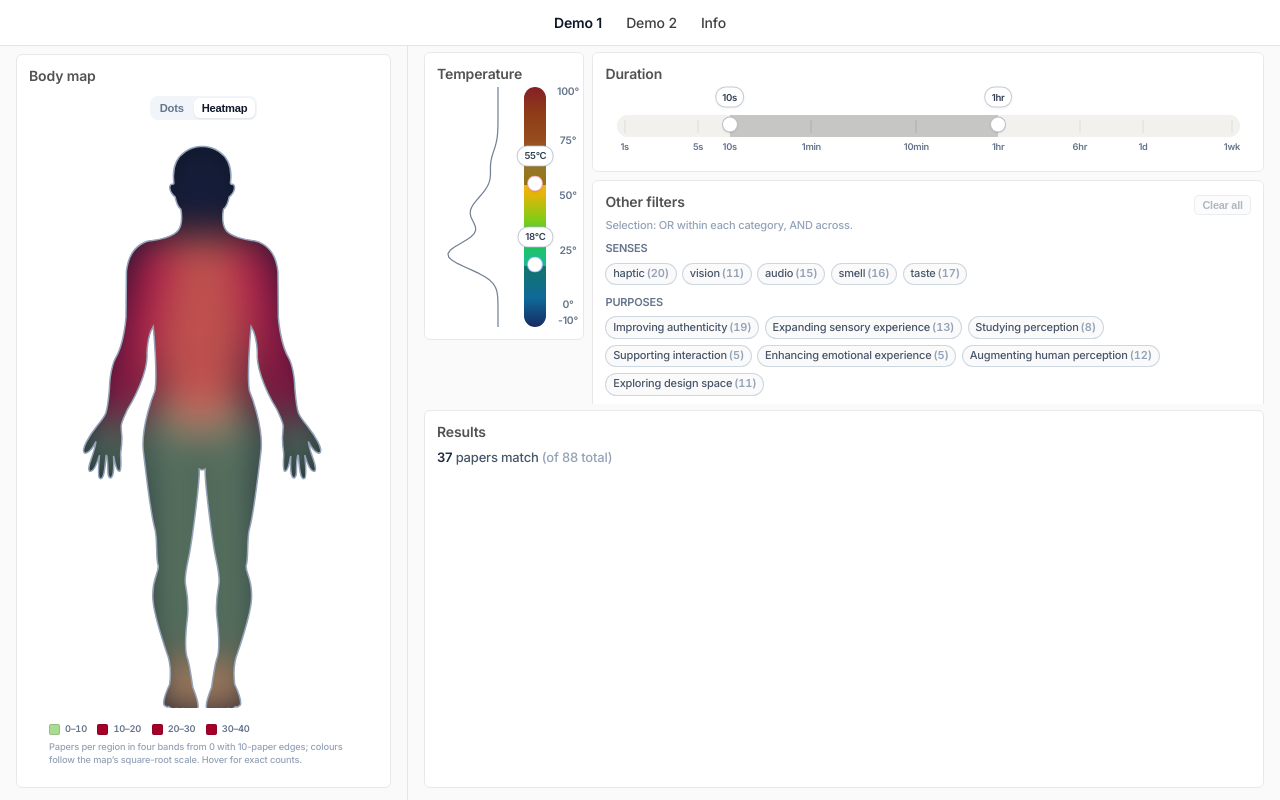
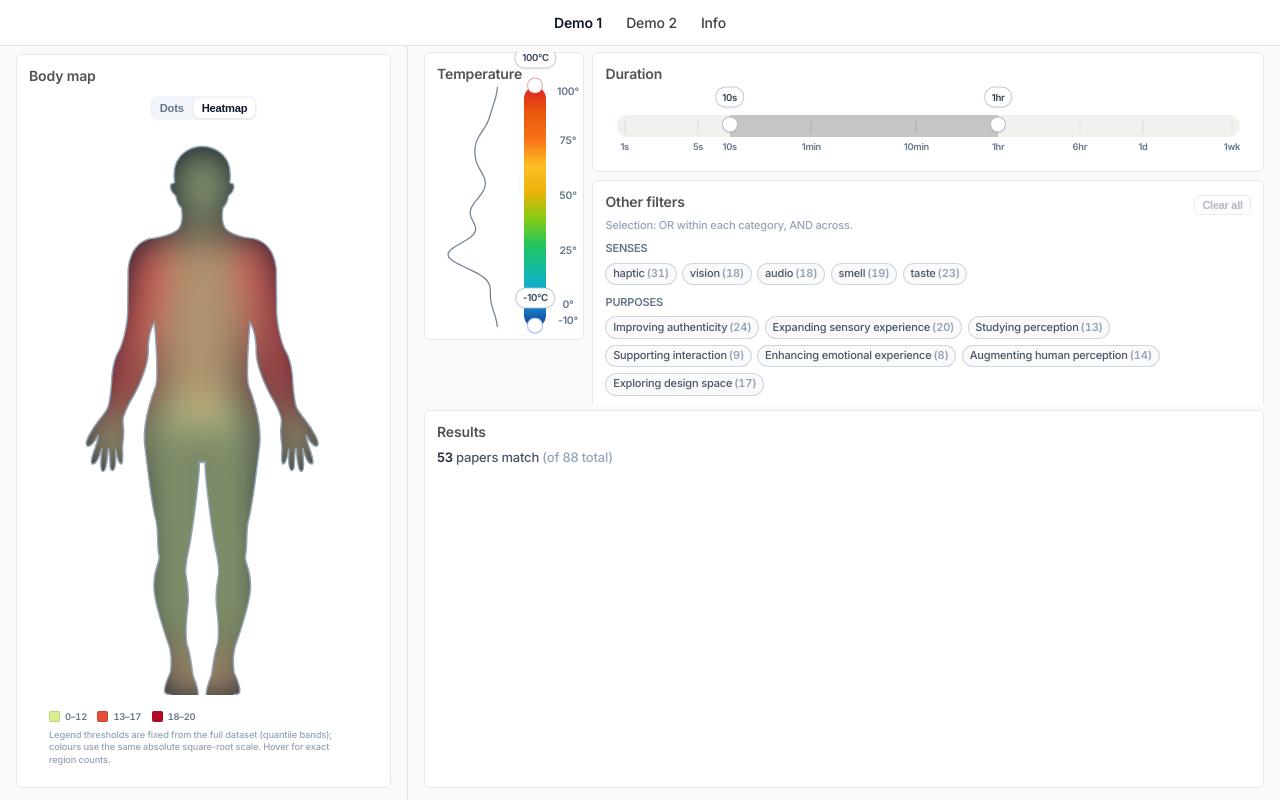
Before and after one commit to sandyleedev/thermal-interaction-web, a React (Vite) app in the folder frontend/: page /demo1 in a window 1280 px wide. Built offline with nearby package versions, Linux system fonts and the light colour scheme; the HTML template or start-up script is replaced by a standard one.

Commit message:
feat(frontend): arrange default temperature range & body map legends

```diff
--- a/frontend/src/components/body-map/BodyMap.tsx
+++ b/frontend/src/components/body-map/BodyMap.tsx
@@ -13,9 +13,10 @@ import {
 import { type BodySubpath } from "./bodyMapSampleDots";
 import { DEFAULT_PAPER_COUNTS } from "./bodyMapMockData";
 import {
-  buildHeatmapColorLegendItems,
+  buildGlobalHeatmapScaleFromFullDatasetCounts,
   countToPerceptualNormalized,
   generateDotsForRegion,
+  getRegionCountForBodyMapPart,
   mapCountToColor,
 } from "./bodyMapVisualization";
 
@@ -39,24 +40,6 @@ type BodyPart = {
   label: string;
   subpaths: BodySubpath[];
 };
-
-function paperCountForPart(
-  partId: string,
-  raw: Record<string, number>,
-): number {
-  switch (partId) {
-    case "arms":
-      return raw.arms ?? (raw.leftArm ?? 0) + (raw.rightArm ?? 0);
-    case "legs":
-      return raw.legs ?? (raw.leftLeg ?? 0) + (raw.rightLeg ?? 0);
-    case "hands":
-      return raw.hands ?? (raw.leftHand ?? 0) + (raw.rightHand ?? 0);
-    case "feet":
-      return raw.feet ?? (raw.leftFoot ?? 0) + (raw.rightFoot ?? 0);
-    default:
-      return raw[partId] ?? 0;
-  }
-}
 
 const BODY_PARTS: BodyPart[] = [
   {
@@ -139,6 +122,11 @@ export type BodyMapVariant = "countHeatmap" | "rawDots";
 
 type BodyMapProps = {
   paperCountsByPart?: Record<string, number>;
+  /**
+   * Full-dataset region counts used only for the fixed heatmap colour domain and legend.
+   * When omitted, `paperCountsByPart` is used (e.g. static mock without filter context).
+   */
+  heatmapScaleReferenceCounts?: Record<string, number>;
   variant?: BodyMapVariant;
 };
 
@@ -149,6 +137,7 @@ function heatmapRegionFillOpacity(perceptualT: number): number {
 
 export function BodyMap({
   paperCountsByPart = DEFAULT_PAPER_COUNTS,
+  heatmapScaleReferenceCounts,
   variant = "countHeatmap",
 }: BodyMapProps) {
   const uid = useId().replace(/:/g, "");
@@ -171,22 +160,20 @@ export function BodyMap({
     const raw = JSON.parse(paperCountsKey) as Record<string, number>;
     const m: Record<string, number> = {};
     for (const p of BODY_PARTS) {
-      m[p.id] = paperCountForPart(p.id, raw);
+      m[p.id] = getRegionCountForBodyMapPart(p.id, raw);
     }
     return m;
   }, [paperCountsKey]);
 
-  const countColorDomain = useMemo((): [number, number] => {
-    const counts = BODY_PARTS.map((p) => partPaperMap[p.id] ?? 0);
-    const minC = Math.min(...counts);
-    const maxC = Math.max(...counts);
-    return [minC, maxC];
-  }, [partPaperMap]);
+  const rawForGlobalHeatmapScale =
+    heatmapScaleReferenceCounts ?? paperCountsByPart;
 
-  const heatmapColorLegend = useMemo(
-    () => buildHeatmapColorLegendItems(countColorDomain),
-    [countColorDomain],
-  );
+  const { colorDomain: countColorDomain, legendItems: heatmapColorLegend } =
+    useMemo(
+      () =>
+        buildGlobalHeatmapScaleFromFullDatasetCounts(rawForGlobalHeatmapScale),
+      [rawForGlobalHeatmapScale],
+    );
 
   useLayoutEffect(() => {
     let cancelled = false;
@@ -201,7 +188,7 @@ export function BodyMap({
     const counts = JSON.parse(paperCountsKey) as Record<string, number>;
     const next: Record<string, { x: number; y: number }[]> = {};
     for (const part of BODY_PARTS) {
-      const papers = paperCountForPart(part.id, counts);
+      const papers = getRegionCountForBodyMapPart(part.id, counts);
       next[part.id] = generateDotsForRegion(part.subpaths, papers);
     }
     queueMicrotask(() => {
@@ -240,7 +227,7 @@ export function BodyMap({
 
   const ariaLabel =
     variant === "countHeatmap"
-      ? "Body map: soft heatmap — colour encodes paper count per region (square-root scale); tooltip shows exact counts."
+      ? "Body map: soft heatmap — colour encodes paper count per region on a fixed full-dataset scale (square root); tooltip shows exact counts for the current filter."
       : "Body map: one dot per paper, placed randomly within each body region.";
 
   return (
@@ -413,8 +400,8 @@ export function BodyMap({
             ))}
           </ul>
           <p className="body-map-heatmap-legend-caption">
-            Papers per region in four bands from 0 with 10-paper edges; colours follow
-            the map’s square-root scale. Hover for exact counts.
+            Legend thresholds are fixed from the full dataset (quantile bands); colours use
+            the same absolute square-root scale. Hover for exact region counts.
           </p>
         </div>
       ) : null}
--- a/frontend/src/components/body-map/BodyMapPanel.tsx
+++ b/frontend/src/components/body-map/BodyMapPanel.tsx
@@ -4,7 +4,8 @@ import BodyMap, { type BodyMapVariant } from "./BodyMap";
 
 export function BodyMapPanel() {
   const [variant, setVariant] = useState<BodyMapVariant>("countHeatmap");
-  const { paperCountsByBodyRegion } = useResearchFilter();
+  const { paperCountsByBodyRegion, globalPaperCountsByBodyRegion } =
+    useResearchFilter();
 
   return (
     <aside className="landing-panel landing-body-map">
@@ -37,6 +38,7 @@ export function BodyMapPanel() {
         <BodyMap
           variant={variant}
           paperCountsByPart={paperCountsByBodyRegion}
+          heatmapScaleReferenceCounts={globalPaperCountsByBodyRegion}
         />
       </div>
     </aside>
--- a/frontend/src/components/body-map/bodyMapVisualization.ts
+++ b/frontend/src/components/body-map/bodyMapVisualization.ts
@@ -101,52 +101,228 @@ export function mapCountToColor(
 
 const HEATMAP_LEGEND_BUCKET_COUNT = 4;
 
+/** Canonical order for merged body-map regions (matches BodyMap BODY_PARTS ids). */
+export const BODY_MAP_REGION_IDS = [
+  "head",
+  "torso",
+  "arms",
+  "legs",
+  "hands",
+  "feet",
+] as const;
+
 export type HeatmapColorLegendItem = {
   /** Fill at the midpoint of this paper-count band (same ramp as the map). */
   color: string;
-  /** Paper-count range label (10-aligned edges from 0). */
+  /** Paper-count range label */
   rangeLabel: string;
 };
 
-function formatPaperRange(lo: number, hi: number): string {
-  const a = Math.round(lo);
+/** Same limb merge rules as the body map silhouette (arms/legs/hands/feet keys). */
+export function getRegionCountForBodyMapPart(
+  partId: string,
+  raw: Record<string, number>,
+): number {
+  switch (partId) {
+    case "arms":
+      return raw.arms ?? (raw.leftArm ?? 0) + (raw.rightArm ?? 0);
+    case "legs":
+      return raw.legs ?? (raw.leftLeg ?? 0) + (raw.rightLeg ?? 0);
+    case "hands":
+      return raw.hands ?? (raw.leftHand ?? 0) + (raw.rightHand ?? 0);
+    case "feet":
+      return raw.feet ?? (raw.leftFoot ?? 0) + (raw.rightFoot ?? 0);
+    default:
+      return raw[partId] ?? 0;
+  }
+}
+
+function quantileSorted(sortedAsc: readonly number[], q: number): number {
+  const n = sortedAsc.length;
+  if (n === 0) return 0;
+  if (n === 1) return sortedAsc[0];
+  const pos = q * (n - 1);
+  const lo = Math.floor(pos);
+  const hi = Math.ceil(pos);
+  const f = pos - lo;
+  return sortedAsc[lo] * (1 - f) + sortedAsc[hi] * f;
+}
+
+function clampInt(n: number, lo: number, hi: number): number {
+  return Math.min(hi, Math.max(lo, Math.round(n)));
+}
+
+function formatClosedRange(lo: number, hi: number): string {
+  const a = Math.max(0, Math.round(lo));
   const b = Math.round(hi);
   if (a >= b) return a.toLocaleString();
   return `${a.toLocaleString()}–${b.toLocaleString()}`;
 }
 
+/** Empty range, or a single integer (awkward standalone “13” label). */
+function isNarrowBin(b: { lo: number; hi: number }): boolean {
+  if (b.lo > b.hi) return true;
+  return b.hi === b.lo;
+}
+
+type LegendBin = { lo: number; hi: number };
+
 /**
- * Four-band legend from 0 to a 10-aligned upper bound derived from data max.
- * Boundaries fall on multiples of 10; band colour uses {@link mapCountToColor}
- * at the numeric midpoint (with the map’s actual min–max domain).
+ * Quantile edges → four contiguous candidate bins on [0, maxVal].
+ * May include empty or single-value bins; {@link postProcessLegendBins} fixes that.
  */
-export function buildHeatmapColorLegendItems(
-  domain: [number, number],
+function quantileEdgesToBins(
+  e1: number,
+  e2: number,
+  e3: number,
+  maxVal: number,
+): LegendBin[] {
+  return [
+    { lo: 0, hi: e1 },
+    { lo: e1 + 1, hi: e2 },
+    { lo: e2 + 1, hi: e3 },
+    { lo: e3 + 1, hi: maxVal },
+  ];
+}
+
+function mergeNarrowBinsOnce(stack: LegendBin[]): LegendBin[] {
+  const next: LegendBin[] = [];
+  let i = 0;
+  while (i < stack.length) {
+    const cur = stack[i];
+    if (!isNarrowBin(cur)) {
+      next.push(cur);
+      i += 1;
+      continue;
+    }
+    if (i + 1 < stack.length) {
+      next.push({ lo: cur.lo, hi: stack[i + 1].hi });
+      i += 2;
+      continue;
+    }
+    if (next.length > 0) {
+      const prev = next.pop()!;
+      next.push({ lo: prev.lo, hi: Math.max(prev.hi, cur.hi) });
+      i += 1;
+      continue;
+    }
+    next.push(cur);
+    i += 1;
+  }
+  return next;
+}
+
+/**
+ * Merge narrow / empty bins (prefer merging forward). Repeat until stable.
+ * May yield fewer than four bins (clearer labels).
+ */
+function postProcessLegendBins(bins: LegendBin[]): LegendBin[] {
+  let stack = [...bins];
+  let guard = 0;
+  while (guard++ < 12) {
+    if (!stack.some(isNarrowBin)) break;
+    const merged = mergeNarrowBinsOnce(stack);
+    const unchanged =
+      merged.length === stack.length &&
+      merged.every(
+        (b, j) =>
+          stack[j] !== undefined && b.lo === stack[j].lo && b.hi === stack[j].hi,
+      );
+    if (unchanged) break;
+    stack = merged;
+  }
+
+  const valid = stack.filter((b) => b.lo <= b.hi);
+  return valid.length > 0 ? valid : [{ lo: 0, hi: 0 }];
+}
+
+function binsToLegendItems(
+  bins: LegendBin[],
+  colorDomain: [number, number],
 ): HeatmapColorLegendItem[] {
-  const [d0, d1] = domain;
-  const maxC = Math.max(d0, d1);
+  const mid = (a: number, b: number) => (a + b) / 2;
+  return bins.map((b) => ({
+    color: mapCountToColor(mid(b.lo, b.hi), colorDomain),
+    rangeLabel: formatClosedRange(b.lo, b.hi),
+  }));
+}
 
-  let hi = Math.ceil(Math.max(0, maxC) / 10) * 10;
-  if (hi < 40) hi = 40;
+export type GlobalHeatmapScale = {
+  /** Fixed domain [0, globalMax] for sqrt colour mapping (full dataset). */
+  colorDomain: [number, number];
+  legendItems: HeatmapColorLegendItem[];
+};
 
-  const quarter = hi / HEATMAP_LEGEND_BUCKET_COUNT;
-  let step = Math.round(quarter / 10) * 10;
-  if (step < 10) step = 10;
+/**
+ * Builds a stable heatmap legend and colour domain from **full-dataset** region counts only.
+ * Quantile splits on the six regional totals; falls back to uniform bins if thresholds collapse.
+ * Filtered counts are mapped later with {@link mapCountToColor}(count, colorDomain).
+ */
+function resolveQuantileEdges(
+  sortedAsc: readonly number[],
+  maxVal: number,
+): [number, number, number] {
+  let e1 = clampInt(Math.round(quantileSorted(sortedAsc, 0.25)), 0, maxVal);
+  let e2 = clampInt(Math.round(quantileSorted(sortedAsc, 0.5)), 0, maxVal);
+  let e3 = clampInt(Math.round(quantileSorted(sortedAsc, 0.75)), 0, maxVal);
 
-  const items: HeatmapColorLegendItem[] = [];
-  for (let i = 0; i < HEATMAP_LEGEND_BUCKET_COUNT; i++) {
-    const c0 = Math.min(i * step, hi);
-    const c1 =
-      i === HEATMAP_LEGEND_BUCKET_COUNT - 1
-        ? hi
-        : Math.min((i + 1) * step, hi);
-    const mid = (c0 + c1) / 2;
-    items.push({
-      color: mapCountToColor(mid, domain),
-      rangeLabel: formatPaperRange(c0, c1),
-    });
+  const quantilesOk = e1 < e2 && e2 < e3 && e3 <= maxVal;
+  if (!quantilesOk) {
+    const step = Math.max(1, Math.ceil(maxVal / HEATMAP_LEGEND_BUCKET_COUNT));
+    e1 = Math.min(step, maxVal);
+    e2 = Math.min(2 * step, maxVal);
+    e3 = Math.min(3 * step, maxVal);
   }
-  return items;
+
+  if (e2 <= e1) e2 = Math.min(e1 + 1, maxVal);
+  if (e3 <= e2) e3 = Math.min(e2 + 1, maxVal);
+
+  if (!(e1 < e2 && e2 < e3)) {
+    if (maxVal <= 1) {
+      return [0, 0, maxVal];
+    }
+    const step = Math.max(1, Math.ceil(maxVal / HEATMAP_LEGEND_BUCKET_COUNT));
+    return [
+      Math.min(step, maxVal),
+      Math.min(2 * step, maxVal),
+      Math.min(3 * step, maxVal),
+    ];
+  }
+
+  return [e1, e2, e3];
+}
+
+export function buildGlobalHeatmapScaleFromFullDatasetCounts(
+  rawGlobal: Record<string, number>,
+): GlobalHeatmapScale {
+  const counts = BODY_MAP_REGION_IDS.map((id) =>
+    getRegionCountForBodyMapPart(id, rawGlobal),
+  );
+  const maxVal = Math.max(0, ...counts);
+  const colorDomain: [number, number] =
+    maxVal <= 0 ? ([0, 1] as [number, number]) : ([0, maxVal] as [number, number]);
+
+  if (maxVal <= 0) {
+    const zeroColor = mapCountToColor(0, colorDomain);
+    return {
+      colorDomain,
+      legendItems: Array.from({ length: HEATMAP_LEGEND_BUCKET_COUNT }, () => ({
+        color: zeroColor,
+        rangeLabel: "0",
+      })),
+    };
+  }
+
+  const sorted = [...counts].sort((a, b) => a - b);
+  const [e1, e2, e3] = resolveQuantileEdges(sorted, maxVal);
+  const rawBins = quantileEdgesToBins(e1, e2, e3, maxVal);
+  const cleanedBins = postProcessLegendBins(rawBins);
+  const legendItems = binsToLegendItems(cleanedBins, colorDomain);
+
+  return {
+    colorDomain,
+    legendItems,
+  };
 }
 
 /** Cap per region so very large counts stay performant (tweak for production data). */
--- a/frontend/src/context/ResearchFilterContext.tsx
+++ b/frontend/src/context/ResearchFilterContext.tsx
@@ -17,10 +17,16 @@ import {
   ALL_RESEARCH_PAPERS,
   type ResearchPaper,
 } from "@/lib/research/researchPapers";
+import {
+  TEMP_AXIS_MAX,
+  TEMP_AXIS_MIN,
+} from "@/components/temperature-panel/temperaturePanelUtils";
 
 type ResearchFilterContextValue = {
   /** Full dataset size (constant for mock). */
   totalPaperCount: number;
+  /** Paper counts per region across the entire dataset (fixed heatmap legend / colour domain). */
+  globalPaperCountsByBodyRegion: Record<string, number>;
   filteredPapers: ResearchPaper[];
   filteredPaperCount: number;
   /** Paper counts per merged body region for the filtered set. */
@@ -42,7 +48,8 @@ const ResearchFilterContext = createContext<
   ResearchFilterContextValue | undefined
 >(undefined);
 
-const DEFAULT_TEMP: [number, number] = [18, 55];
+/** Full axis span (-10…100 °C), same as the temperature sliders. */
+const DEFAULT_TEMP: [number, number] = [TEMP_AXIS_MIN, TEMP_AXIS_MAX];
 const DEFAULT_DURATION: [number, number] = [10, 3600];
 
 function aggregateBodyCounts(
@@ -54,6 +61,8 @@ function aggregateBodyCounts(
   }
   return raw;
 }
+
+const GLOBAL_BODY_COUNTS_INITIAL = aggregateBodyCounts(ALL_RESEARCH_PAPERS);
 
 export function ResearchFilterProvider({ children }: { children: ReactNode }) {
   const [tempLowC, setTempLowC] = useState(DEFAULT_TEMP[0]);
@@ -138,6 +147,7 @@ export function ResearchFilterProvider({ children }: { children: ReactNode }) {
   const value = useMemo(
     (): ResearchFilterContextValue => ({
       totalPaperCount: ALL_RESEARCH_PAPERS.length,
+      globalPaperCountsByBodyRegion: GLOBAL_BODY_COUNTS_INITIAL,
       filteredPapers,
       filteredPaperCount: filteredPapers.length,
       paperCountsByBodyRegion,
```
